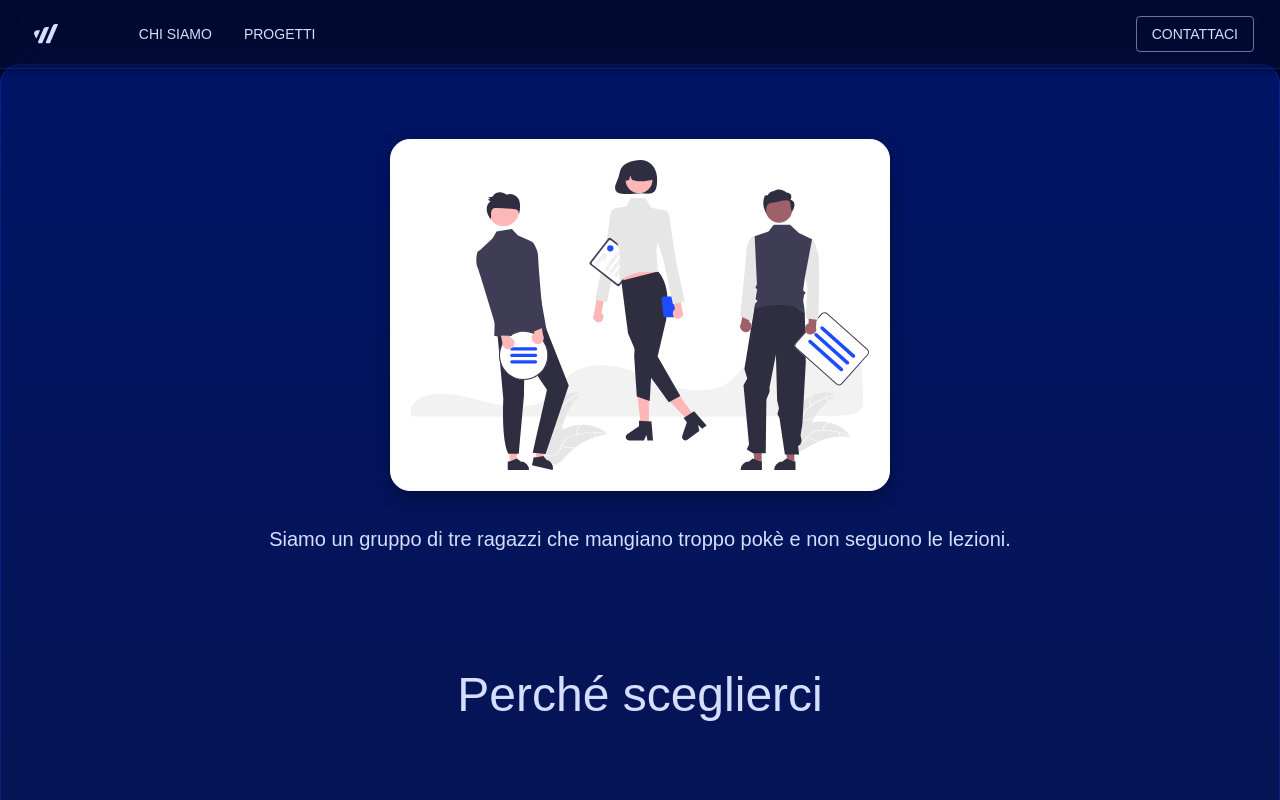
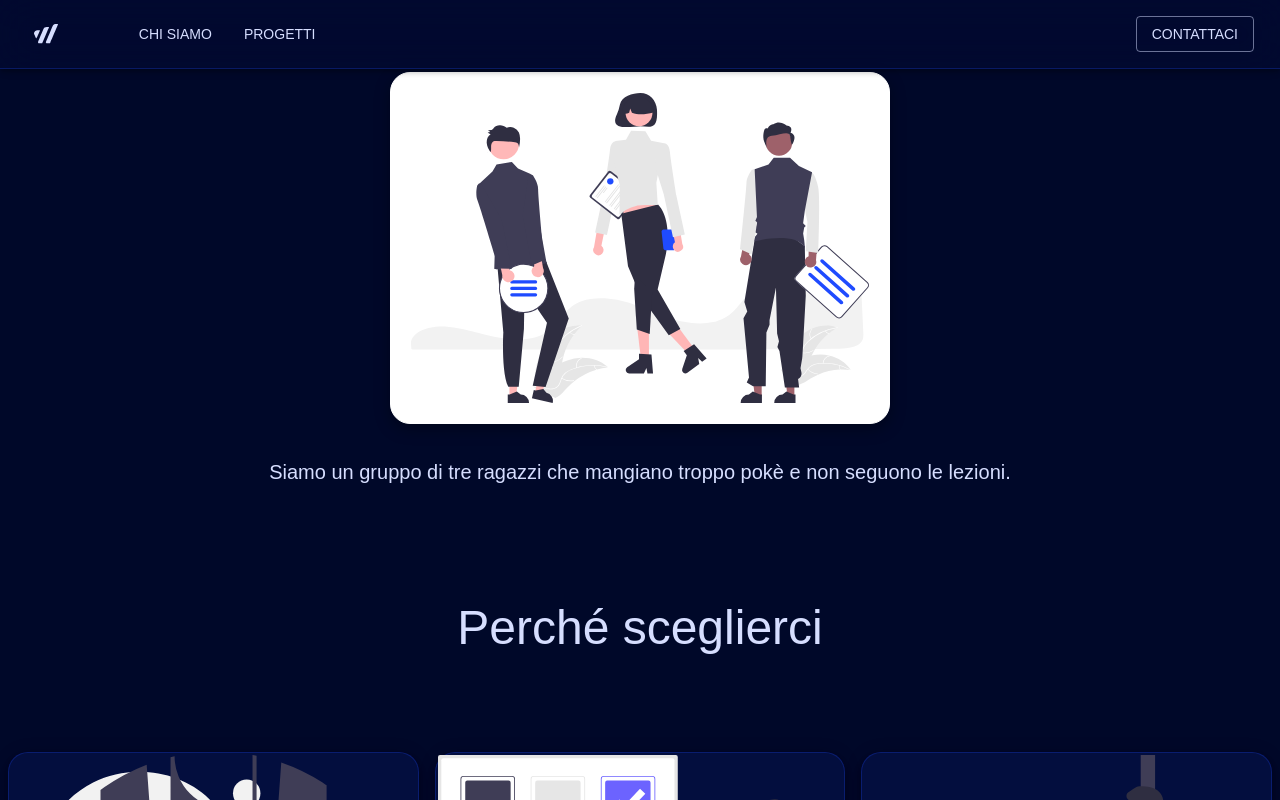
Before and after one commit to webion-hub/webionsite, a React (Create React App) app: page /chi-siamo in a window 1280 px wide. Shown: the top 800 px of the page. Built offline with nearby package versions, Linux system fonts and the light colour scheme.

Commit message:
update know us page

```diff
--- a/src/pages/KnowUs.js
+++ b/src/pages/KnowUs.js
@@ -1,5 +1,4 @@
 import * as React from 'react';
-import Paper from '@mui/material/Paper';
 import { Grid } from '@mui/material';
 import MainImage from '../components/MainImage';
 import BlockImageAndText from '../components/BlockImageAndText';
@@ -15,10 +14,6 @@ export default function KnowUs(_props) {
   );
 
   return (
-    <Paper sx={{
-      position: "relative",
-      background: 'linear-gradient(#001466,  #091549)',
-    }}>
     <Grid container sx={{ marginTop: 9 }}>
       <MainImage src="./illustrations/team.svg" />
       <CenteredText
@@ -27,6 +22,8 @@ export default function KnowUs(_props) {
       />
       <CenteredTitle text="Perché sceglierci" />
       <Grid
+        container
+        item
         xs={12}
         sx={{
           maxWidth: "1350px !important",
@@ -36,7 +33,6 @@ export default function KnowUs(_props) {
           },
         }}
         justifyContent="center"
-          container
         direction="row"
       >
         <BlockImageAndText icon={Programming}></BlockImageAndText>
@@ -44,6 +40,5 @@ export default function KnowUs(_props) {
         <BlockImageAndText icon={Speed}></BlockImageAndText>
       </Grid>
     </Grid>
-    </Paper>
   );
 }
```
Lines whose indentation alone changed are shown as unchanged.
